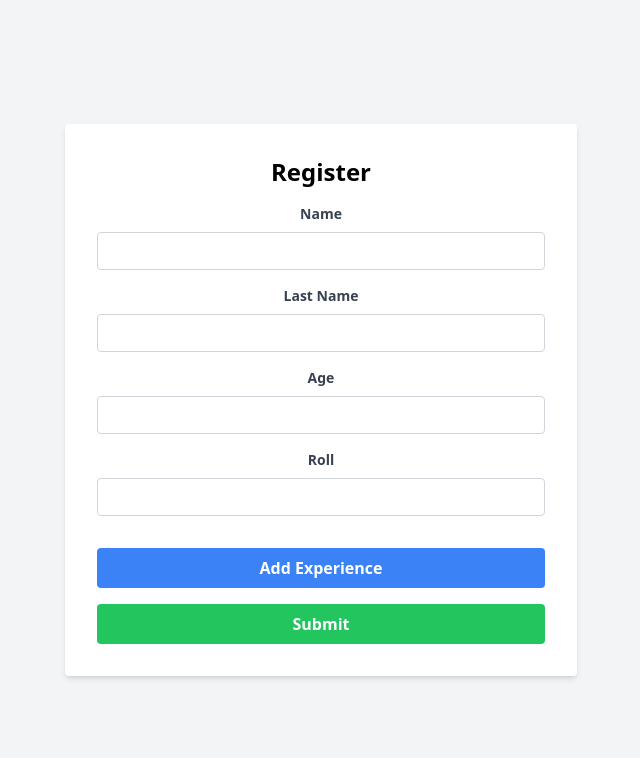
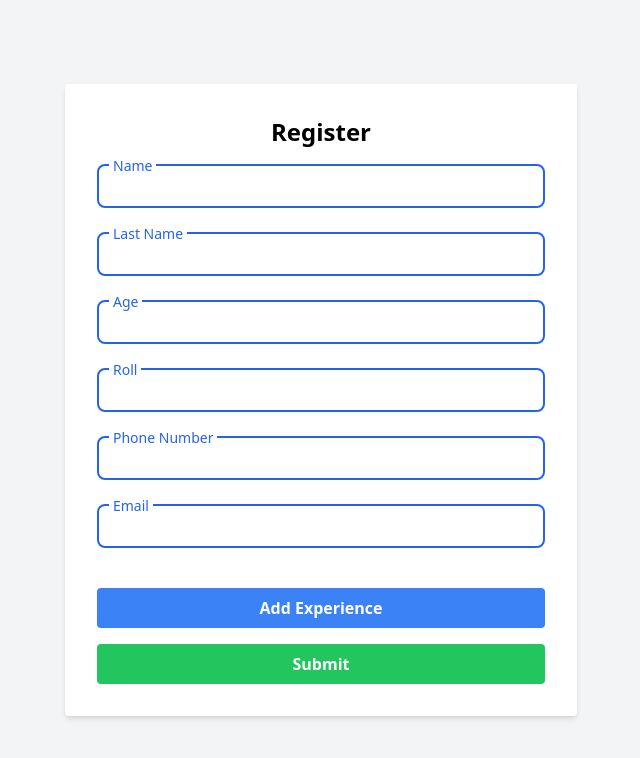
Before and after one commit to zahra77fth/Dynamic-Form, a React (Create React App) app: page / in a window 1280 px wide. Shown: the top 758 px of the page, without its empty margins (319-959 px from the left). Built offline with nearby package versions, Linux system fonts and the light colour scheme.

Commit message:
refactor: Change the style of form

```diff
--- a/src/components/DateInput.tsx
+++ b/src/components/DateInput.tsx
@@ -19,8 +19,8 @@ const DateInput: React.FC<DateInputProps> = ({ label, name, control, rules }) =>
     });
 
     return (
-        <div className="mb-4">
-            <label htmlFor={name} className="block text-gray-700 text-sm font-bold mb-2">{label}</label>
+        <div className="mb-6">
+            <label htmlFor={name} className="block text-sm font-medium text-gray-700">{label}</label>
             <input
                 type="date"
                 id={name}
@@ -28,9 +28,9 @@ const DateInput: React.FC<DateInputProps> = ({ label, name, control, rules }) =>
                 onChange={onChange}
                 onBlur={onBlur}
                 ref={ref}
-                className={`w-full border ${error ? 'border-red-500' : 'border-gray-300'} rounded py-2 px-3 text-gray-700 leading-tight focus:outline-none focus:ring-2 focus:ring-blue-500`}
+                className={`mt-1 block w-full shadow-sm sm:text-sm border ${error ? 'border-red-500' : 'border-gray-300'} rounded-md`}
             />
-            {error && <p className="text-red-500 text-xs italic">{error.message}</p>}
+            {error && <p className="mt-2 text-sm text-red-600">{error.message}</p>}
         </div>
     );
 };
--- a/src/components/Experiences.tsx
+++ b/src/components/Experiences.tsx
@@ -1,5 +1,5 @@
 import React from 'react';
-import { Control, FieldErrors } from 'react-hook-form';
+import { Control, FieldErrors, useWatch } from 'react-hook-form';
 import TextInput from './TextInput';
 import DateInput from './DateInput';
 
@@ -10,9 +10,15 @@ interface ExperienceProps {
 }
 
 const Experiences: React.FC<ExperienceProps> = ({ control, errors, experienceCounter }) => {
+    const experiences = useWatch({ control, name: 'experiences' });
+
     return (
         <>
-            {Array.from({ length: experienceCounter }).map((_, i) => (
+            {Array.from({ length: experienceCounter }).map((_, i) => {
+                const startDate = experiences?.[i]?.startDate;
+                const endDate = experiences?.[i]?.endDate;
+
+                return (
                     <div key={i} className="mb-6">
                         <h2 className="text-xl font-bold mb-4">Experience {i + 1}</h2>
                         <TextInput
@@ -37,16 +43,22 @@ const Experiences: React.FC<ExperienceProps> = ({ control, errors, experienceCou
                             label="End Date"
                             name={`experiences.${i}.endDate`}
                             control={control}
-                        rules={{ required: 'End Date is required' }}
+                            rules={{
+                                required: 'End Date is required',
+                                validate: (value: string) =>
+                                    !startDate || new Date(value) > new Date(startDate) || 'End date must be after start date'
+                            }}
                         />
                         <TextInput
                             label="Description"
                             name={`experiences.${i}.description`}
                             control={control}
                             rules={{ required: 'Description is required' }}
+                            textarea
                         />
                     </div>
-            ))}
+                );
+            })}
         </>
     );
 };
--- a/src/components/RegisterForm.tsx
+++ b/src/components/RegisterForm.tsx
@@ -1,5 +1,5 @@
 import React, { useState } from 'react';
-import { useForm, SubmitHandler, Control } from 'react-hook-form';
+import { useForm, SubmitHandler } from 'react-hook-form';
 import Experiences from './Experiences';
 import TextInput from './TextInput';
 
@@ -16,6 +16,8 @@ interface FormData {
     lastName: string;
     age: number;
     roll: string;
+    phoneNumber: string;
+    email: string;
     experiences: Experience[];
 }
 
@@ -59,6 +61,18 @@ const RegisterForm = () => {
                     control={control}
                     rules={{ required: 'Roll is required' }}
                 />
+                <TextInput
+                    label="Phone Number"
+                    name="phoneNumber"
+                    control={control}
+                    rules={{ required: 'Phone Number is required' }}
+                />
+                <TextInput
+                    label="Email"
+                    name="email"
+                    control={control}
+                    rules={{ required: 'Email is required' }}
+                />
                 <Experiences control={control} errors={errors} experienceCounter={experienceCounter} />
                 <button
                     type="button"
--- a/src/components/TextInput.tsx
+++ b/src/components/TextInput.tsx
@@ -7,9 +7,10 @@ interface TextInputProps {
     control: Control<any>;
     rules?: object;
     type?: string;
+    textarea?: boolean;
 }
 
-const TextInput: React.FC<TextInputProps> = ({ label, name, control, rules, type = 'text' }) => {
+const TextInput: React.FC<TextInputProps> = ({ label, name, control, rules, type = 'text', textarea = false }) => {
     const {
         field: { onChange, onBlur, value, ref },
         fieldState: { error },
@@ -20,8 +21,22 @@ const TextInput: React.FC<TextInputProps> = ({ label, name, control, rules, type
     });
 
     return (
-        <div className="mb-4">
-            <label htmlFor={name} className="block text-gray-700 text-sm font-bold mb-2">{label}</label>
+        <div className="relative mb-6">
+            <label htmlFor={name} className="absolute -top-2 left-3 bg-white px-1 text-blue-600 text-sm">
+                {label}
+            </label>
+            {textarea ? (
+                <textarea
+                    id={name}
+                    value={value || ''}
+                    onChange={onChange}
+                    onBlur={onBlur}
+                    ref={ref}
+                    rows={3}
+                    className={`w-full px-3 py-2 border-2 rounded-lg focus:outline-none text-gray-800
+                        ${error ? 'border-red-500' : 'border-blue-600 focus:border-blue-700'}`}
+                />
+            ) : (
                 <input
                     type={type}
                     id={name}
@@ -29,9 +44,11 @@ const TextInput: React.FC<TextInputProps> = ({ label, name, control, rules, type
                     onChange={onChange}
                     onBlur={onBlur}
                     ref={ref}
-                className={`w-full border ${error ? 'border-red-500' : 'border-gray-300'} rounded py-2 px-3 text-gray-700 leading-tight focus:outline-none focus:ring-2 focus:ring-blue-500`}
+                    className={`w-full px-3 py-2 border-2 rounded-lg focus:outline-none text-gray-800
+                        ${error ? 'border-red-500' : 'border-blue-600 focus:border-blue-700'}`}
                 />
-            {error && <p className="text-red-500 text-xs italic">{error.message}</p>}
+            )}
+            {error && <p className="text-red-500 text-xs mt-1">{error.message}</p>}
         </div>
     );
 };
```
Lines whose indentation alone changed are shown as unchanged.
